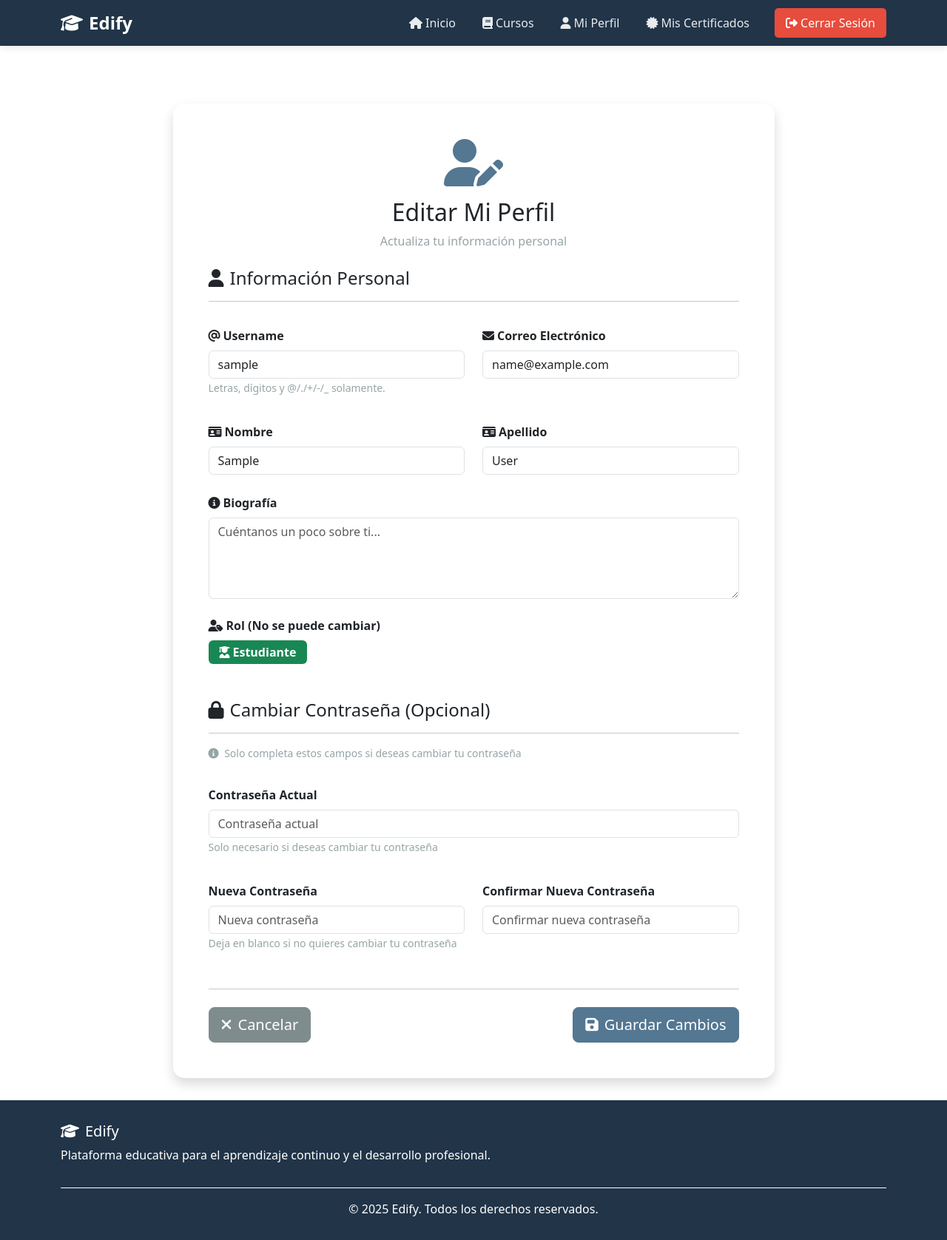
After one commit to Gadielo03/Edify, a Django app: page /users/profile/edit/ in a window 1280 px wide. The commit adds this page. Shown: the whole page at 74% size. Run offline with Django 5.2, Linux system fonts and the light colour scheme; the visitor is signed in with stand-in values (Sample User, id 1).

Commit message:
feat: :sparkles: Implement user profile editing functionality with password change option

```diff
--- a/static/css/lesson_detail.css
+++ b/static/css/lesson_detail.css
@@ -96,6 +96,8 @@
 .complete-section {
     background: linear-gradient(to bottom, transparent, var(--light-color));
     border-radius: 0 0 15px 15px;
+    margin-top: 30px;
+    border-top: 1px solid #e9ecef;
 }
 
 .complete-section h5 {
@@ -107,6 +109,7 @@
     padding: 12px 40px;
     font-weight: 600;
     transition: all 0.3s ease;
+    border: none;
 }
 
 .complete-section .btn:hover {
@@ -118,11 +121,14 @@
 .completed-section {
     background: linear-gradient(to bottom, transparent, var(--tertiary-color));
     border-radius: 0 0 15px 15px;
+    margin-top: 30px;
+    border-top: 1px solid #e9ecef;
 }
 
 .completed-section .alert {
     font-size: 1.1rem;
     font-weight: 600;
+    border: none;
 }
 
 /* Navigation */
--- a/templates/course/lesson_detail.html
+++ b/templates/course/lesson_detail.html
@@ -116,7 +116,7 @@
 
                         <!-- Complete Lesson Button -->
                         {% if not is_completed %}
-                        <div class="complete-section text-center py-4 border-top">
+                        <div class="complete-section text-center py-4">
                             <h5 class="mb-3">¿Terminaste esta lección?</h5>
                             <form method="post" action="{% url 'course:mark_complete' lesson.id %}">
                                 {% csrf_token %}
@@ -126,7 +126,7 @@
                             </form>
                         </div>
                         {% else %}
-                        <div class="completed-section text-center py-4 border-top">
+                        <div class="completed-section text-center py-4">
                             <div class="alert alert-success mb-0">
                                 <i class="fas fa-check-circle me-2"></i>
                                 ¡Ya completaste esta lección!
--- a/templates/users/profile.html
+++ b/templates/users/profile.html
@@ -76,7 +76,7 @@
                     <hr>
 
                     <div class="text-center">
-                        <a href="#" class="btn btn-primary">
+                        <a href="{% url 'users:profile_edit' %}" class="btn btn-primary">
                             <i class="fas fa-edit me-2"></i>Editar Perfil
                         </a>
                     </div>
--- /dev/null
+++ b/templates/users/profile_edit.html
@@ -0,0 +1,215 @@
+{% extends 'base.html' %}
+{% load static %}
+
+{% block title %}Editar Perfil - Edify{% endblock %}
+
+{% block extra_css %}
+<link rel="stylesheet" href="{% static 'css/profile.css' %}">
+{% endblock %}
+
+{% block content %}
+<div class="container mt-5 profile-page">
+    <div class="row">
+        <div class="col-md-9 mx-auto">
+            <div class="card shadow">
+                <div class="card-body p-5">
+                    <div class="text-center mb-4">
+                        <i class="fas fa-user-edit fa-4x text-primary mb-3"></i>
+                        <h2>Editar Mi Perfil</h2>
+                        <p class="text-muted">Actualiza tu información personal</p>
+                    </div>
+
+                    <!-- Mostrar mensajes de error -->
+                    {% if form.non_field_errors %}
+                        <div class="alert alert-danger alert-dismissible fade show" role="alert">
+                            {% for error in form.non_field_errors %}
+                                <i class="fas fa-exclamation-circle me-2"></i>{{ error }}
+                            {% endfor %}
+                            <button type="button" class="btn-close" data-bs-dismiss="alert" aria-label="Close"></button>
+                        </div>
+                    {% endif %}
+
+                    <form method="post" novalidate>
+                        {% csrf_token %}
+
+                        <!-- Información Personal -->
+                        <div class="section-header mb-4">
+                            <h4><i class="fas fa-user me-2"></i>Información Personal</h4>
+                            <hr>
+                        </div>
+
+                        <div class="row">
+                            <div class="col-md-6 mb-3">
+                                <label for="{{ form.username.id_for_label }}" class="form-label fw-bold">
+                                    <i class="fas fa-at me-1"></i>{{ form.username.label }}
+                                </label>
+                                {{ form.username }}
+                                {% if form.username.help_text %}
+                                    <small class="form-text text-muted">{{ form.username.help_text }}</small>
+                                {% endif %}
+                                {% if form.username.errors %}
+                                    <div class="text-danger mt-1">
+                                        {% for error in form.username.errors %}
+                                            <small><i class="fas fa-exclamation-circle me-1"></i>{{ error }}</small>
+                                        {% endfor %}
+                                    </div>
+                                {% endif %}
+                            </div>
+
+                            <div class="col-md-6 mb-3">
+                                <label for="{{ form.email.id_for_label }}" class="form-label fw-bold">
+                                    <i class="fas fa-envelope me-1"></i>{{ form.email.label }}
+                                </label>
+                                {{ form.email }}
+                                {% if form.email.errors %}
+                                    <div class="text-danger mt-1">
+                                        {% for error in form.email.errors %}
+                                            <small><i class="fas fa-exclamation-circle me-1"></i>{{ error }}</small>
+                                        {% endfor %}
+                                    </div>
+                                {% endif %}
+                            </div>
+                        </div>
+
+                        <div class="row">
+                            <div class="col-md-6 mb-3">
+                                <label for="{{ form.first_name.id_for_label }}" class="form-label fw-bold">
+                                    <i class="fas fa-id-card me-1"></i>{{ form.first_name.label }}
+                                </label>
+                                {{ form.first_name }}
+                                {% if form.first_name.errors %}
+                                    <div class="text-danger mt-1">
+                                        {% for error in form.first_name.errors %}
+                                            <small><i class="fas fa-exclamation-circle me-1"></i>{{ error }}</small>
+                                        {% endfor %}
+                                    </div>
+                                {% endif %}
+                            </div>
+
+                            <div class="col-md-6 mb-3">
+                                <label for="{{ form.last_name.id_for_label }}" class="form-label fw-bold">
+                                    <i class="fas fa-id-card me-1"></i>{{ form.last_name.label }}
+                                </label>
+                                {{ form.last_name }}
+                                {% if form.last_name.errors %}
+                                    <div class="text-danger mt-1">
+                                        {% for error in form.last_name.errors %}
+                                            <small><i class="fas fa-exclamation-circle me-1"></i>{{ error }}</small>
+                                        {% endfor %}
+                                    </div>
+                                {% endif %}
+                            </div>
+                        </div>
+
+                        <div class="mb-4">
+                            <label for="{{ form.bio.id_for_label }}" class="form-label fw-bold">
+                                <i class="fas fa-info-circle me-1"></i>{{ form.bio.label }}
+                            </label>
+                            {{ form.bio }}
+                            {% if form.bio.errors %}
+                                <div class="text-danger mt-1">
+                                    {% for error in form.bio.errors %}
+                                        <small><i class="fas fa-exclamation-circle me-1"></i>{{ error }}</small>
+                                    {% endfor %}
+                                </div>
+                            {% endif %}
+                        </div>
+
+                        <!-- Rol (solo lectura) -->
+                        <div class="mb-4">
+                            <label class="form-label fw-bold">
+                                <i class="fas fa-user-tag me-1"></i>Rol (No se puede cambiar)
+                            </label>
+                            <div>
+                                {% if user.is_teacher %}
+                                    <span class="badge bg-primary fs-6">
+                                        <i class="fas fa-chalkboard-teacher me-1"></i>Maestro
+                                    </span>
+                                {% else %}
+                                    <span class="badge bg-success fs-6">
+                                        <i class="fas fa-user-graduate me-1"></i>Estudiante
+                                    </span>
+                                {% endif %}
+                            </div>
+                        </div>
+
+                        <!-- Cambiar Contraseña (Opcional) -->
+                        <div class="section-header mb-4 mt-5">
+                            <h4><i class="fas fa-lock me-2"></i>Cambiar Contraseña (Opcional)</h4>
+                            <hr>
+                            <p class="text-muted small mb-0">
+                                <i class="fas fa-info-circle me-1"></i>
+                                Solo completa estos campos si deseas cambiar tu contraseña
+                            </p>
+                        </div>
+
+                        <div class="row">
+                            <div class="col-md-12 mb-3">
+                                <label for="{{ form.old_password.id_for_label }}" class="form-label fw-bold">
+                                    {{ form.old_password.label }}
+                                </label>
+                                {{ form.old_password }}
+                                {% if form.old_password.help_text %}
+                                    <small class="form-text text-muted">{{ form.old_password.help_text }}</small>
+                                {% endif %}
+                                {% if form.old_password.errors %}
+                                    <div class="text-danger mt-1">
+                                        {% for error in form.old_password.errors %}
+                                            <small><i class="fas fa-exclamation-circle me-1"></i>{{ error }}</small>
+                                        {% endfor %}
+                                    </div>
+                                {% endif %}
+                            </div>
+                        </div>
+
+                        <div class="row">
+                            <div class="col-md-6 mb-3">
+                                <label for="{{ form.new_password1.id_for_label }}" class="form-label fw-bold">
+                                    {{ form.new_password1.label }}
+                                </label>
+                                {{ form.new_password1 }}
+                                {% if form.new_password1.help_text %}
+                                    <small class="form-text text-muted">{{ form.new_password1.help_text }}</small>
+                                {% endif %}
+                                {% if form.new_password1.errors %}
+                                    <div class="text-danger mt-1">
+                                        {% for error in form.new_password1.errors %}
+                                            <small><i class="fas fa-exclamation-circle me-1"></i>{{ error }}</small>
+                                        {% endfor %}
+                                    </div>
+                                {% endif %}
+                            </div>
+
+                            <div class="col-md-6 mb-3">
+                                <label for="{{ form.new_password2.id_for_label }}" class="form-label fw-bold">
+                                    {{ form.new_password2.label }}
+                                </label>
+                                {{ form.new_password2 }}
+                                {% if form.new_password2.errors %}
+                                    <div class="text-danger mt-1">
+                                        {% for error in form.new_password2.errors %}
+                                            <small><i class="fas fa-exclamation-circle me-1"></i>{{ error }}</small>
+                                        {% endfor %}
+                                    </div>
+                                {% endif %}
+                            </div>
+                        </div>
+
+                        <hr class="my-4">
+
+                        <!-- Botones de acción -->
+                        <div class="d-flex justify-content-between">
+                            <a href="{% url 'users:profile' %}" class="btn btn-secondary btn-lg">
+                                <i class="fas fa-times me-2"></i>Cancelar
+                            </a>
+                            <button type="submit" class="btn btn-primary btn-lg">
+                                <i class="fas fa-save me-2"></i>Guardar Cambios
+                            </button>
+                        </div>
+                    </form>
+                </div>
+            </div>
+        </div>
+    </div>
+</div>
+{% endblock %}
--- a/users/forms.py
+++ b/users/forms.py
@@ -1,5 +1,5 @@
 from django import forms
-from django.contrib.auth.forms import UserCreationForm, AuthenticationForm
+from django.contrib.auth.forms import UserCreationForm, AuthenticationForm, PasswordChangeForm
 from .models import User
 
 
@@ -90,3 +90,122 @@ class UserLoginForm(AuthenticationForm):
             'placeholder': 'Contraseña'
         })
     )
+
+
+class UserProfileEditForm(forms.ModelForm):
+    """Formulario para editar el perfil del usuario"""
+    email = forms.EmailField(
+        required=True,
+        widget=forms.EmailInput(attrs={
+            'class': 'form-control',
+            'placeholder': 'correo@ejemplo.com'
+        }),
+        label='Correo Electrónico'
+    )
+    first_name = forms.CharField(
+        required=True,
+        max_length=150,
+        widget=forms.TextInput(attrs={
+            'class': 'form-control',
+            'placeholder': 'Nombre'
+        }),
+        label='Nombre'
+    )
+    last_name = forms.CharField(
+        required=True,
+        max_length=150,
+        widget=forms.TextInput(attrs={
+            'class': 'form-control',
+            'placeholder': 'Apellido'
+        }),
+        label='Apellido'
+    )
+    bio = forms.CharField(
+        required=False,
+        widget=forms.Textarea(attrs={
+            'class': 'form-control',
+            'placeholder': 'Cuéntanos un poco sobre ti...',
+            'rows': 4
+        }),
+        label='Biografía'
+    )
+
+    # Campos opcionales para cambiar contraseña
+    old_password = forms.CharField(
+        required=False,
+        widget=forms.PasswordInput(attrs={
+            'class': 'form-control',
+            'placeholder': 'Contraseña actual'
+        }),
+        label='Contraseña Actual',
+        help_text='Solo necesario si deseas cambiar tu contraseña'
+    )
+    new_password1 = forms.CharField(
+        required=False,
+        widget=forms.PasswordInput(attrs={
+            'class': 'form-control',
+            'placeholder': 'Nueva contraseña'
+        }),
+        label='Nueva Contraseña',
+        help_text='Deja en blanco si no quieres cambiar tu contraseña'
+    )
+    new_password2 = forms.CharField(
+        required=False,
+        widget=forms.PasswordInput(attrs={
+            'class': 'form-control',
+            'placeholder': 'Confirmar nueva contraseña'
+        }),
+        label='Confirmar Nueva Contraseña'
+    )
+
+    class Meta:
+        model = User
+        fields = ['username', 'email', 'first_name', 'last_name', 'bio']
+
+    def __init__(self, *args, **kwargs):
+        super().__init__(*args, **kwargs)
+        self.fields['username'].widget.attrs.update({
+            'class': 'form-control',
+            'placeholder': 'Nombre de usuario'
+        })
+        self.fields['username'].help_text = 'Letras, dígitos y @/./+/-/_ solamente.'
+
+    def clean(self):
+        cleaned_data = super().clean()
+        old_password = cleaned_data.get('old_password')
+        new_password1 = cleaned_data.get('new_password1')
+        new_password2 = cleaned_data.get('new_password2')
+
+        # Validar cambio de contraseña
+        if any([old_password, new_password1, new_password2]):
+            # Si algún campo de contraseña está lleno, todos deben estarlo
+            if not all([old_password, new_password1, new_password2]):
+                raise forms.ValidationError(
+                    'Para cambiar tu contraseña, debes completar todos los campos de contraseña.'
+                )
+
+            # Verificar que la contraseña actual sea correcta
+            if not self.instance.check_password(old_password):
+                raise forms.ValidationError('La contraseña actual es incorrecta.')
+
+            # Verificar que las nuevas contraseñas coincidan
+            if new_password1 != new_password2:
+                raise forms.ValidationError('Las nuevas contraseñas no coinciden.')
+
+            # Validar fortaleza de la contraseña
+            if len(new_password1) < 8:
+                raise forms.ValidationError('La nueva contraseña debe tener al menos 8 caracteres.')
+
+        return cleaned_data
+
+    def save(self, commit=True):
+        user = super().save(commit=False)
+
+        # Cambiar contraseña si se proporcionó
+        new_password = self.cleaned_data.get('new_password1')
+        if new_password:
+            user.set_password(new_password)
+
+        if commit:
+            user.save()
+        return user
--- a/users/urls.py
+++ b/users/urls.py
@@ -8,4 +8,5 @@ urlpatterns = [
     path('login/', views.CustomLoginView.as_view(), name='login'),
     path('logout/', views.CustomLogoutView.as_view(), name='logout'),
     path('profile/', views.ProfileView.as_view(), name='profile'),
+    path('profile/edit/', views.ProfileEditView.as_view(), name='profile_edit'),
 ]
--- a/users/views.py
+++ b/users/views.py
@@ -1,11 +1,11 @@
 from django.shortcuts import redirect
-from django.contrib.auth import login
+from django.contrib.auth import login, update_session_auth_hash
 from django.contrib.auth.views import LoginView, LogoutView
 from django.contrib.auth.mixins import LoginRequiredMixin
-from django.views.generic import CreateView, TemplateView
+from django.views.generic import CreateView, TemplateView, UpdateView
 from django.contrib import messages
 from django.urls import reverse_lazy
-from .forms import UserRegistrationForm, UserLoginForm
+from .forms import UserRegistrationForm, UserLoginForm, UserProfileEditForm
 
 
 class RegisterView(CreateView):
@@ -79,3 +79,36 @@ class ProfileView(LoginRequiredMixin, TemplateView):
     """Vista basada en clase para ver el perfil del usuario"""
     template_name = 'users/profile.html'
     login_url = reverse_lazy('users:login')
+
+
+class ProfileEditView(LoginRequiredMixin, UpdateView):
+    """Vista basada en clase para editar el perfil del usuario"""
+    form_class = UserProfileEditForm
+    template_name = 'users/profile_edit.html'
+    success_url = reverse_lazy('users:profile')
+    login_url = reverse_lazy('users:login')
+
+    def get_object(self, queryset=None):
+        """Retorna el usuario actual"""
+        return self.request.user
+
+    def form_valid(self, form):
+        """Guarda el usuario y mantiene la sesión si cambió la contraseña"""
+        response = super().form_valid(form)
+
+        # Si cambió la contraseña, mantener la sesión activa
+        if form.cleaned_data.get('new_password1'):
+            update_session_auth_hash(self.request, self.object)
+            messages.success(
+                self.request,
+                '¡Perfil actualizado correctamente! Tu contraseña ha sido cambiada.'
+            )
+        else:
+            messages.success(self.request, '¡Perfil actualizado correctamente!')
+
+        return response
+
+    def form_invalid(self, form):
+        """Muestra mensaje de error si el formulario es inválido"""
+        messages.error(self.request, 'Por favor corrige los errores en el formulario.')
+        return super().form_invalid(form)
```
